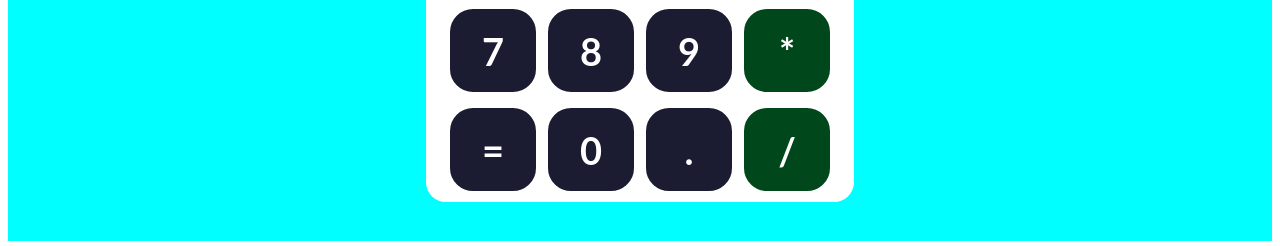
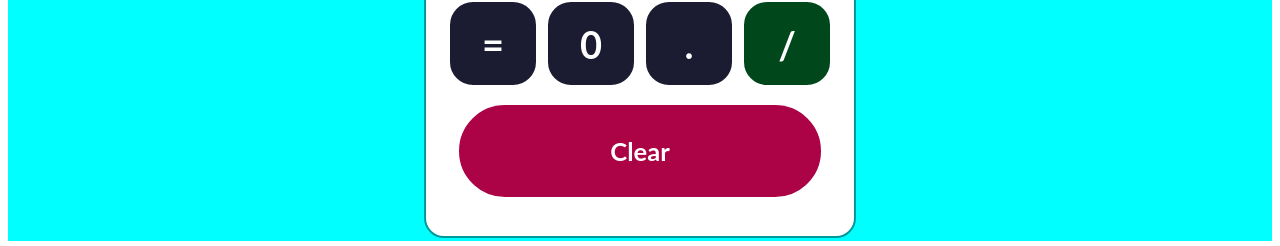
Before and after one commit to kaizenaurelius/calculadora-react, a React (Create React App) app: page / in a window 1280 px wide. Shown: the part 577-823 px from the top of the page. Built offline with nearby package versions, Linux system fonts and the light colour scheme.

Commit message:
Estilos Clear Button

```diff
--- a/src/App.css
+++ b/src/App.css
@@ -19,16 +19,16 @@
 }
 
 .kaizentob-logo {
-    height: 200px;
+    width: 200px;
 }
 
 .calculator-container {
     width: 400px;
-    height: 500px;
+    height: 80vh;
     padding: 14px;
     border-radius: 20px;
     background-color: white;
-    color: 2px solid #009999;
+    border: 2px solid #009999;
 }
 
 .row-calculator {
--- a/src/components/ClearButton.jsx
+++ b/src/components/ClearButton.jsx
@@ -1,8 +1,13 @@
+import '../styles/clearbutton.css'
+
+
 function ClearButton (props) {
+	return (
+		<div className='clear-button'>
+			{props.children}
+		</div>
 
-	<div className='clear-button'>
-		{props.children}
-	</div>
+	)
 
 }
 
--- /dev/null
+++ b/src/styles/clearbutton.css
@@ -0,0 +1,27 @@
+.clear-button {
+    height: 80px;
+    font-size: 1.6em;
+    display: flex;
+    flex: 1;
+    justify-content: center;
+    align-items: center;
+    max-width: 350px;
+    padding: 6px;
+    border-radius: 50px;
+    width: 100%;
+    background-color: #ac0246;
+    margin-top: 8px;
+    font-weight: bold;
+    border: 2px solid white;
+    color: white;
+    cursor: pointer;
+}
+
+.clear-button:hover {
+    background-color: #fff;
+    color: #ac0246;
+    border-color: #ac0246;
+    box-shadow: 0 4px 20px rgba(172,2,70,0.3);
+    transform: scale(1.05);
+    transition: background-color 0.2s, box-shadow 0.2s, transform 0.2s, border-color 0.2s, color 0.2s;
+}
```
